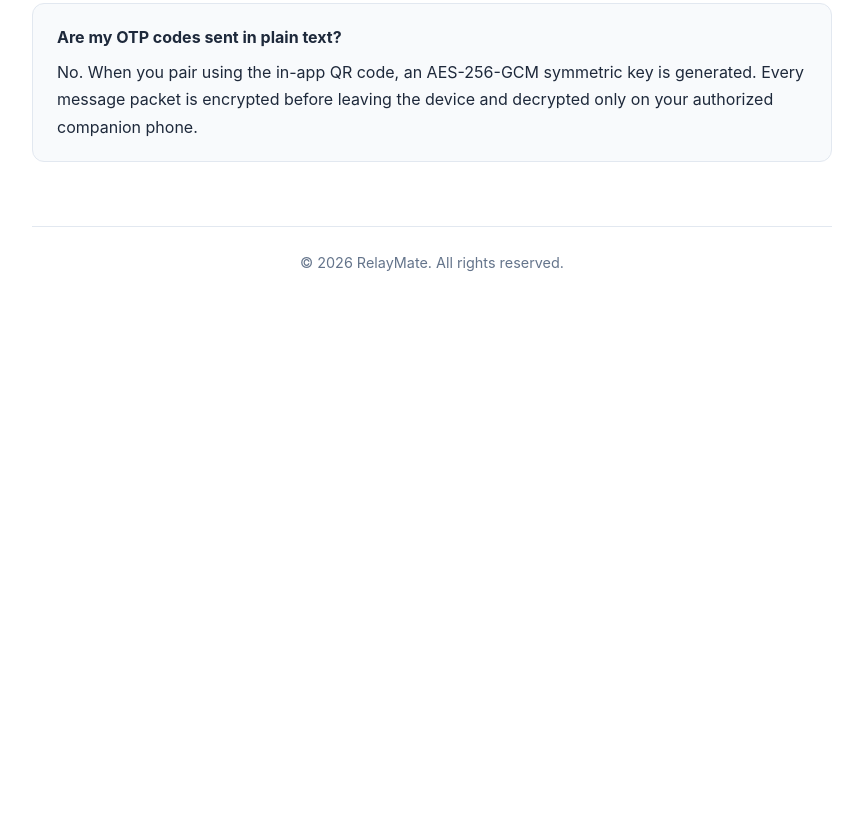
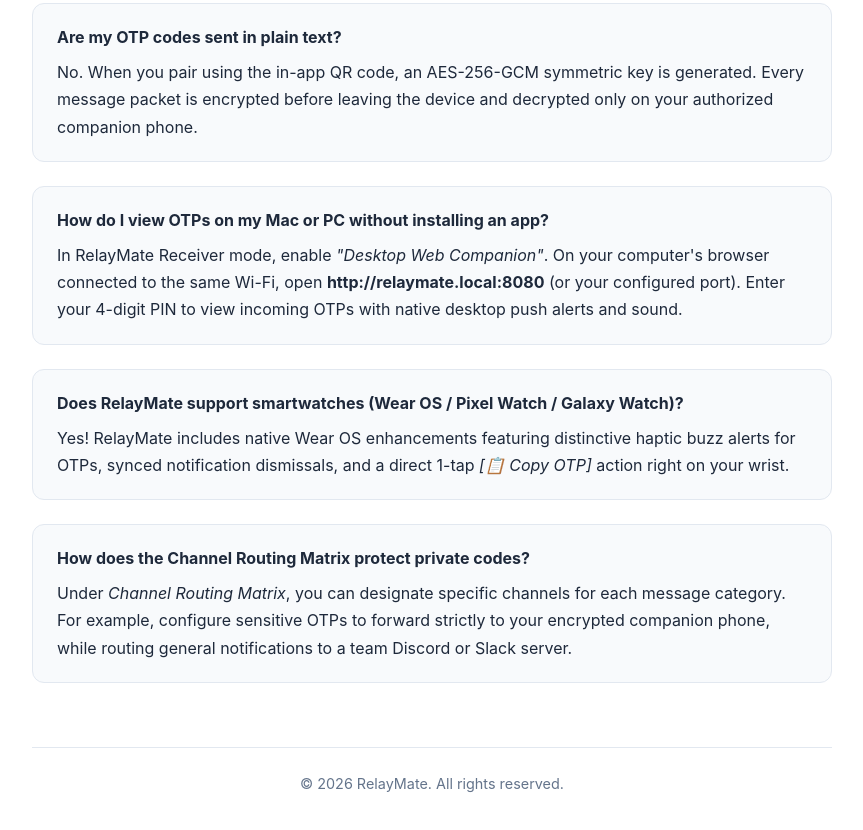
Before and after one commit to sagarpabba/relaymate-docs, a plain HTML site: page support.html in a window 1280 px wide. Shown: the part 1503-2333 px from the top of the page, without its empty margins (208-1071 px from the left). Before the commit the page ends 1830 px from the top, so only its background shows below. Drawn offline with Linux system fonts and the light colour scheme.

Commit message:
docs: add FAQs and highlights for mDNS companion, smartwatch, and routing matrix

```diff
--- a/support.html
+++ b/support.html
@@ -223,6 +223,18 @@
                 <strong>Are my OTP codes sent in plain text?</strong>
                 <p style="margin-top: 0.5rem; margin-bottom: 0;">No. When you pair using the in-app QR code, an AES-256-GCM symmetric key is generated. Every message packet is encrypted before leaving the device and decrypted only on your authorized companion phone.</p>
             </div>
+            <div class="card">
+                <strong>How do I view OTPs on my Mac or PC without installing an app?</strong>
+                <p style="margin-top: 0.5rem; margin-bottom: 0;">In RelayMate Receiver mode, enable <em>"Desktop Web Companion"</em>. On your computer's browser connected to the same Wi-Fi, open <strong>http://relaymate.local:8080</strong> (or your configured port). Enter your 4-digit PIN to view incoming OTPs with native desktop push alerts and sound.</p>
+            </div>
+            <div class="card">
+                <strong>Does RelayMate support smartwatches (Wear OS / Pixel Watch / Galaxy Watch)?</strong>
+                <p style="margin-top: 0.5rem; margin-bottom: 0;">Yes! RelayMate includes native Wear OS enhancements featuring distinctive haptic buzz alerts for OTPs, synced notification dismissals, and a direct 1-tap <em>[📋 Copy OTP]</em> action right on your wrist.</p>
+            </div>
+            <div class="card">
+                <strong>How does the Channel Routing Matrix protect private codes?</strong>
+                <p style="margin-top: 0.5rem; margin-bottom: 0;">Under <em>Channel Routing Matrix</em>, you can designate specific channels for each message category. For example, configure sensitive OTPs to forward strictly to your encrypted companion phone, while routing general notifications to a team Discord or Slack server.</p>
+            </div>
         </main>
 
         <footer>
```
Also changed, not shown: index.html (+3 -0 lines).
